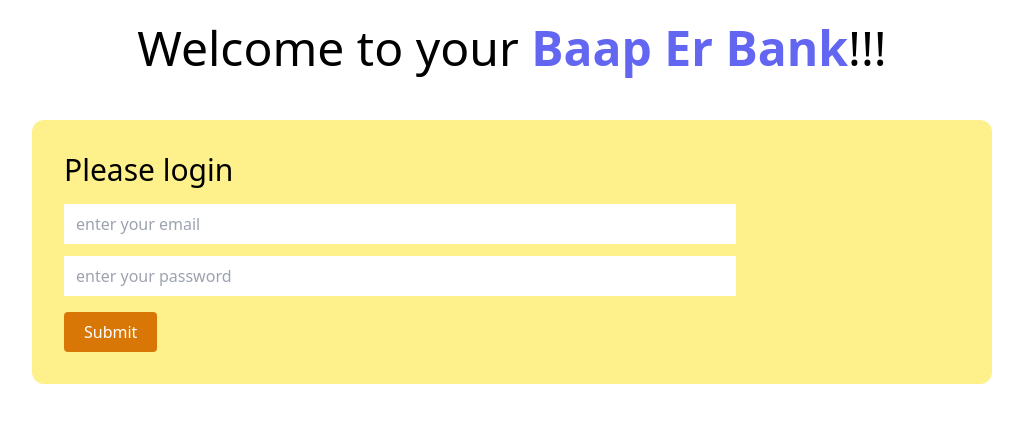
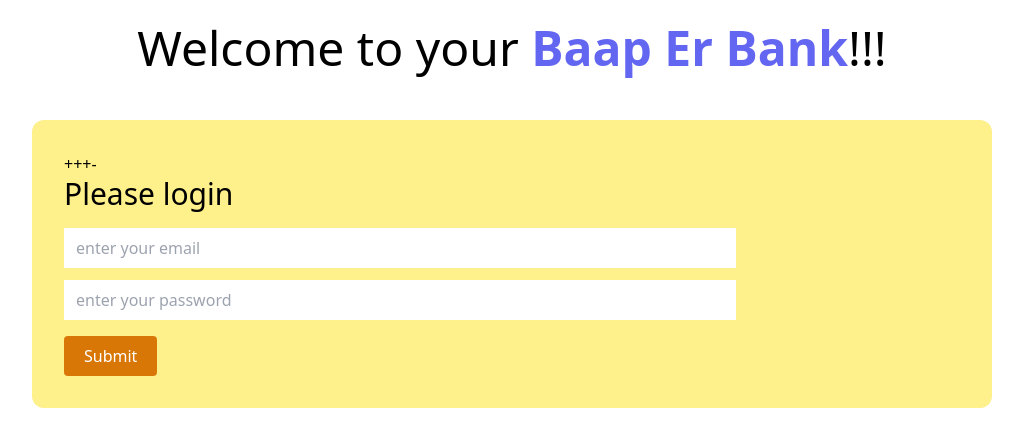
Before and after one commit to rifatshahed/normal-bank-website, a plain HTML site: page index.html in a window 1280 px wide. Shown: the whole page, without its empty margins (128-1151 px from the left). Drawn offline with nearby package versions, Linux system fonts and the light colour scheme.

Commit message:
final correction

```diff
--- a/index.html
+++ b/index.html
@@ -14,7 +14,8 @@
             <span class="font-semibold text-indigo-500">Baap Er Bank</span>!!!</h1>
     </header>
     <main>
-        <section class="bg-yellow-200 w-9/12 mx-auto mt-12 p-8 rounded-xl">
+        <section class="bg-yellow-200 w-9/12 mx-auto mt-12 p-8 rounded-xl">+++-
+
                 <h3 class="text-3xl mb-4 font-medium">Please login</h3>
             <div>
                 <input id="email-field" class="w-9/12 block mb-3 px-3 py-2" type="email" name="" id="" placeholder="enter your email">
```
Also changed, not shown: js/withdraw.js (+15 -3 lines).
